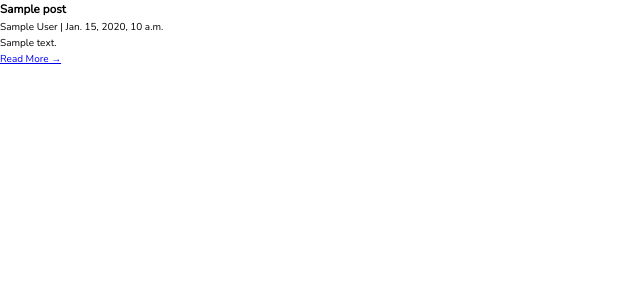
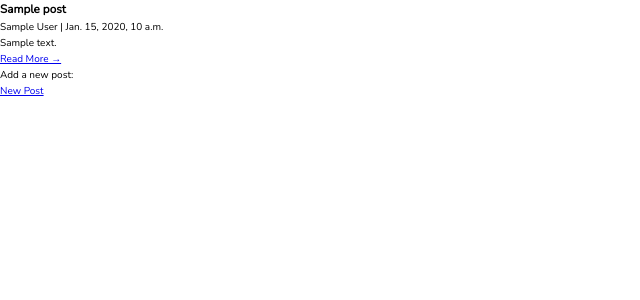
Before and after one commit to ddeveloper72/django-mongodb, a Django app: template blog/templates/blogs.html in a window 1280 px wide. Shown: the top 300 px of the page, without its empty margins (0-640 px from the left). Run offline with Django 3.2, Linux system fonts and the light colour scheme; the template is opened without the code that fills it: most values are stand-ins (such as "Sample title", 1, 10 or a date in 2020); parts of the project's set-up code (start-up, migrations or seed data) failed here and were passed over.

Commit message:
updated markup to present and add posts

```diff
--- a/blog/templates/blogs.html
+++ b/blog/templates/blogs.html
@@ -4,6 +4,7 @@
 
 <article>
     <section class="hero">
+        {% if posts %}
         {% for post in posts %}
         <div class="blog__header">
             <h1>{{ post.title }}</h1>
@@ -12,6 +13,14 @@
             <a href="{% url 'post_detail' post.slug  %}" class="btn btn-primary">Read More &rarr;</a>
         </div>
         {% endfor %}
+        {% else %}
+        <p>There are no blog items added yet</p>
+        <a href="{% url 'new_post' %}" class="btn" role="button">
+            New Post</a>
+        {% endif %}
+        <p>Add a new post:</p>
+        <a href="{% url 'new_post' %}" class="btn" role="button">
+            New Post</a>
     </section>
 </article>
 
```
Lines whose indentation alone changed are shown as unchanged.
